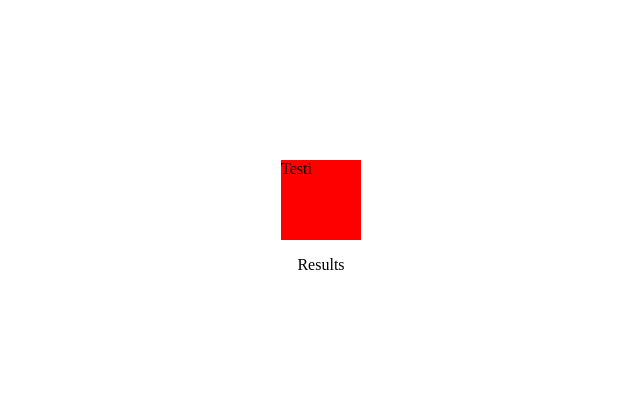
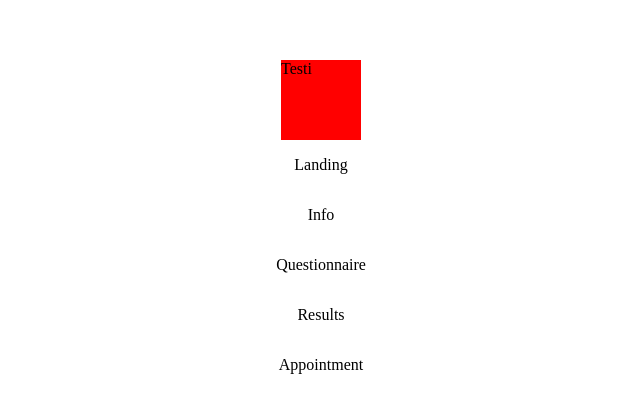
Before and after one commit to samurotko/UIC-Group-project, a React (Create React App) app in the folder application/: page / in a window 1280 px wide. Shown: the part 175-588 px from the top of the page, without its empty margins (319-959 px from the left). Built offline with nearby package versions, Linux system fonts and the light colour scheme.

Commit message:
add templates

```diff
--- a/application/src/App.js
+++ b/application/src/App.js
@@ -1,12 +1,20 @@
 import './assets/App.css';
 import { ExampleStyle } from './assets/shared-styles';
+import Appointment from './page-components/appointment/Appointment';
+import Info from './page-components/info/Info';
+import Landing from './page-components/landing/Landing';
+import Questionnaire from './page-components/questionnaire/Questionnaire';
 import Results from './page-components/results/Results';
 
 function App() {
   return (
     <div className="App">
       <ExampleStyle>Testi</ExampleStyle>
+      <Landing></Landing>
+      <Info></Info>
+      <Questionnaire></Questionnaire>
       <Results></Results>
+      <Appointment></Appointment>
     </div>
   );
 }
--- a/application/src/page-components/appointment/Appointment.jsx
+++ b/application/src/page-components/appointment/Appointment.jsx
@@ -0,0 +1,8 @@
+const Appointment = () => {
+
+    return (
+        <p>Appointment</p>
+    );
+};
+
+export default Appointment;
--- a/application/src/page-components/info/Info.jsx
+++ b/application/src/page-components/info/Info.jsx
@@ -0,0 +1,8 @@
+const Info = () => {
+
+    return (
+        <p>Info</p>
+    );
+};
+
+export default Info;
--- a/application/src/page-components/landing/Landing.jsx
+++ b/application/src/page-components/landing/Landing.jsx
@@ -0,0 +1,8 @@
+const Landing = () => {
+
+    return (
+        <p>Landing</p>
+    );
+};
+
+export default Landing;
--- a/application/src/page-components/questionnaire/Questionnaire.jsx
+++ b/application/src/page-components/questionnaire/Questionnaire.jsx
@@ -0,0 +1,8 @@
+const Questionnaire = () => {
+
+    return (
+        <p>Questionnaire</p>
+    );
+};
+
+export default Questionnaire;
--- a/application/src/page-components/results/Results.jsx
+++ b/application/src/page-components/results/Results.jsx
@@ -7,4 +7,4 @@ const Results = () => {
     );
 };
 
-export default Results
+export default Results;
```
Also changed, not shown: 1 other file (tests, documents, lock files or other folders).
